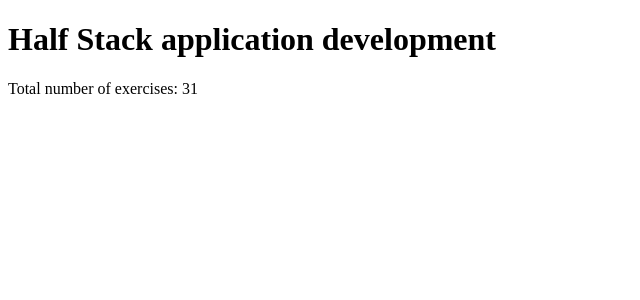
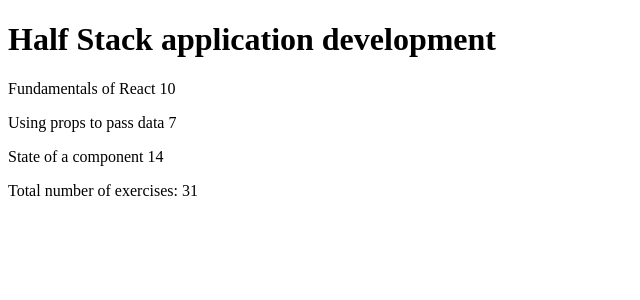
Before and after one commit to Mimmolucio/fso, a React (Vite) app in the folder part1/courseinfo/: page / in a window 1280 px wide. Shown: the top 300 px of the page, without its empty margins (0-640 px from the left). Built offline with nearby package versions, Linux system fonts and the light colour scheme.

Commit message:
Finished ex 1.3

```diff
--- a/part1/courseinfo/src/App.jsx
+++ b/part1/courseinfo/src/App.jsx
@@ -6,25 +6,24 @@ const Header = (props) => {
 }
 
 const Part = (props) => {
+
   return (
-    <p>{props.part} {props.exercises}</p>
+    <p>{props.name} {props.exercises}</p>
   )
 }
 
 const Content = (props) => {
-    return (
+     return (
     <>
-      <Part part={props.part1} exercises={props.exercises1} />
-      <Part part={props.part2} exercises={props.exercises2} />
-      <Part part={props.part3} exercises={props.exercises3} />
+      <Part name={props.part1.name} exercises={props.part1.exercises} />
+      <Part name={props.part2.name} exercises={props.part2.exercises} />
+      <Part name={props.part3.name} exercises={props.part3.exercises} />
     </>
   )
 }
 
 const Total = (props) => {
-  console.log(props.exercises1 + props.exercises2 + props.exercises3)
-
-  return(
+   return(
     <p>Total number of exercises: {props.exercises1 + props.exercises2 + props.exercises3}</p>
   )
 }
@@ -48,7 +47,7 @@ const App = () => {
   return (
     <div>
       <Header heading={course} />
-      {/* <Content part1={part1} exercises1={exercises1} part2={part2} exercises2={exercises2} part3={part3} exercises3={exercises3} /> */}
+      <Content part1={part1} part2={part2} part3={part3} />
       <Total exercises1={part1.exercises} exercises2={part2.exercises} exercises3= {part3.exercises} />
     </div>
   )
```
